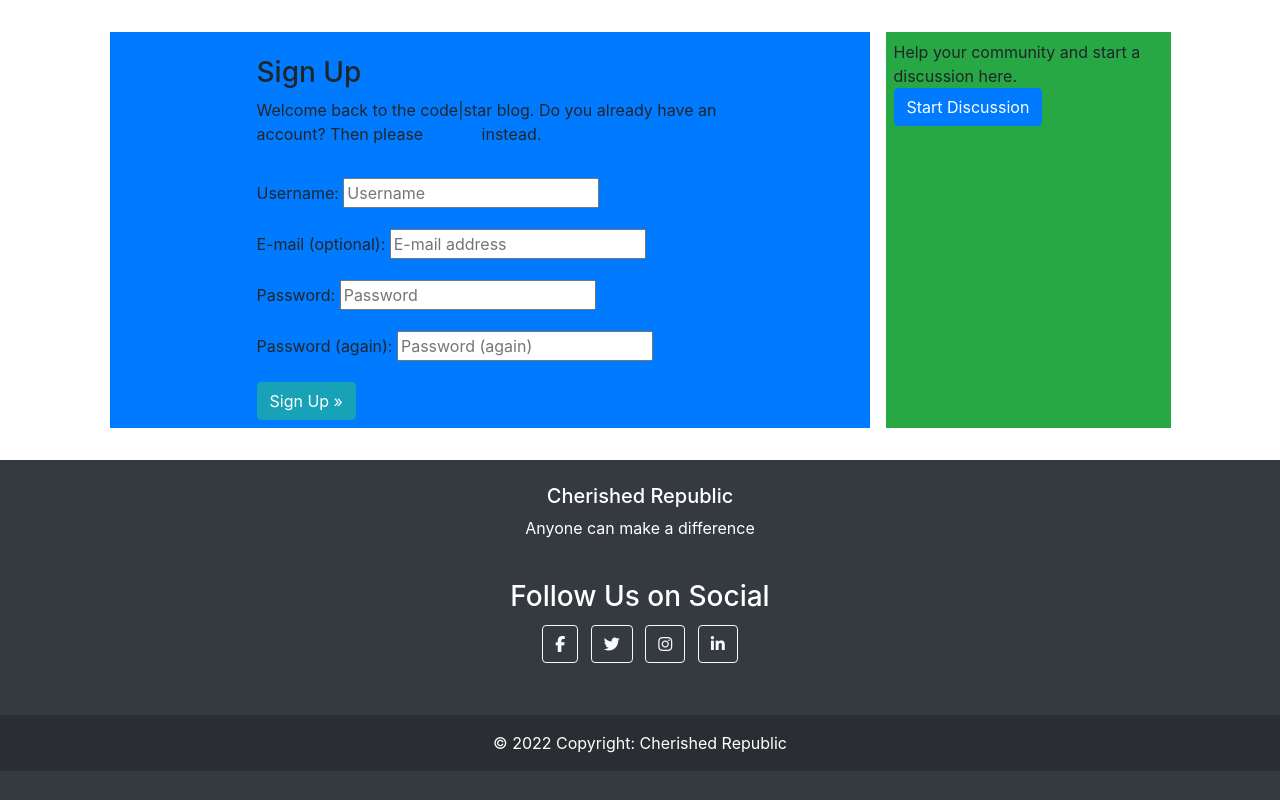
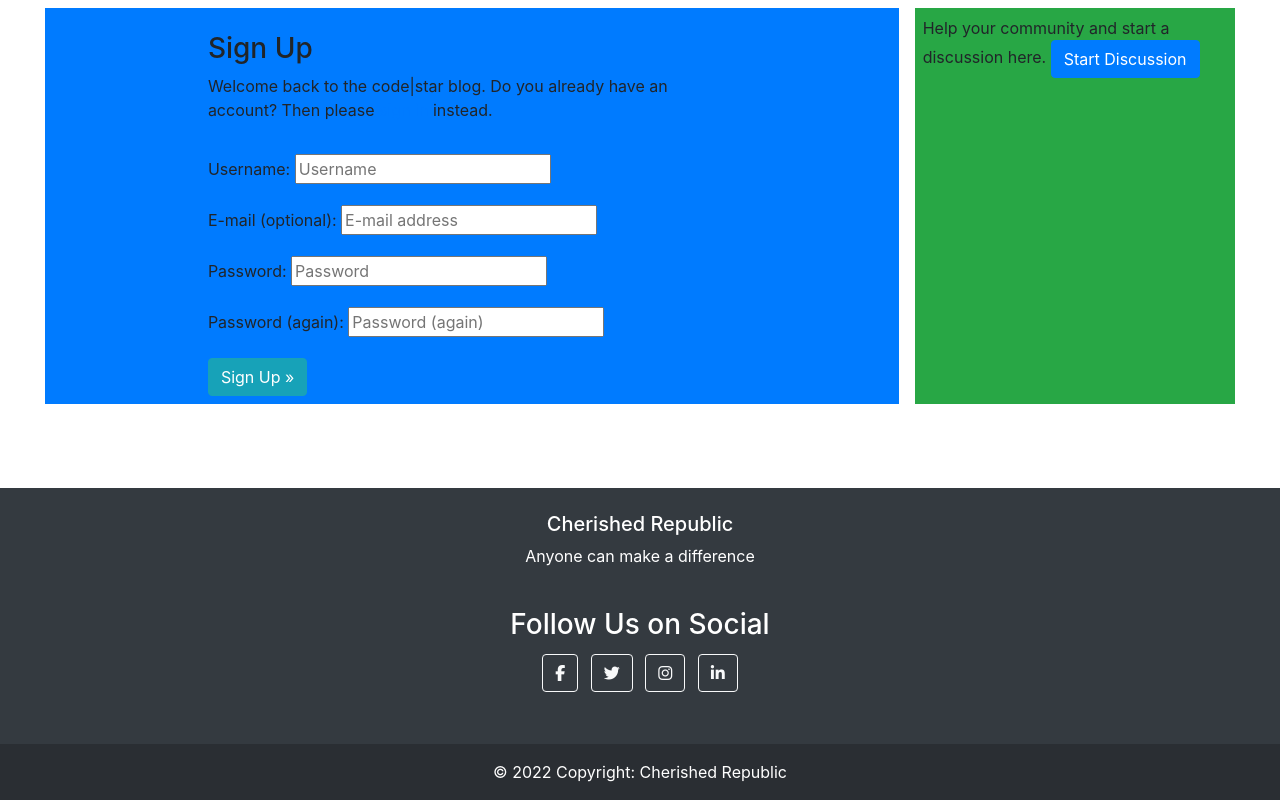
Before and after one commit to Code-Institute-Submissions/rovan89-cherished-republic_JanResub, a Django app: page /accounts/signup/ in a window 1280 px wide. Shown: the part 56-856 px from the top of the page. Before the commit the page ends 827 px from the top, so only its background shows below. Run offline with Django 3.2, Linux system fonts and the light colour scheme; some libraries are stand-ins or nearby versions.

Commit message:
Add container to contain main page elements

```diff
--- a/templates/base.html
+++ b/templates/base.html
@@ -69,11 +69,11 @@
         {% endfor%}
     {% endif %}
     <!-- Overall Content Container -->
-    <div class="container-fluid my-4 ">
-        <div class="container ">
+    <div class="container-fluid" id="page-container">
+        <div class="container-fluid">
             <div class="row justify-content-center">
                 <!-- Main Content Container-->
-                <div class="col-12 col-lg-8 p-2 m-2 main-content-container-base-html bg-primary">
+                <div class="col-12 col-lg-8 p-2 m-2  main-content-container-base-html bg-primary">
                     {% block content %}
                     {% endblock content %}
                 </div>
@@ -81,7 +81,6 @@
                 <div class="col-3 d-none d-lg-block p-2 m-2 justify-content-right bg-success">
                     Help your community and start a discussion here.
                     <a class="btn btn-primary" href="{% url 'create_post' %}" role="button">Start Discussion</a>
-                </div>
                 </div>
             </div>
         </div>
@@ -129,7 +128,7 @@
             </div>
             <!-- Copyright -->
         </footer>
-
+    </div>
     <!-- Font awsome -->
     <script src="https://kit.fontawesome.com/ee0e6c0285.js" crossorigin="anonymous"></script>
     <script src="https://code.jquery.com/jquery-3.2.1.slim.min.js" integrity="sha384-KJ3o2DKtIkvYIK3UENzmM7KCkRr/rE9/Qpg6aAZGJwFDMVNA/GpGFF93hXpG5KkN" crossorigin="anonymous"></script>
```
Lines whose indentation alone changed are shown as unchanged.
